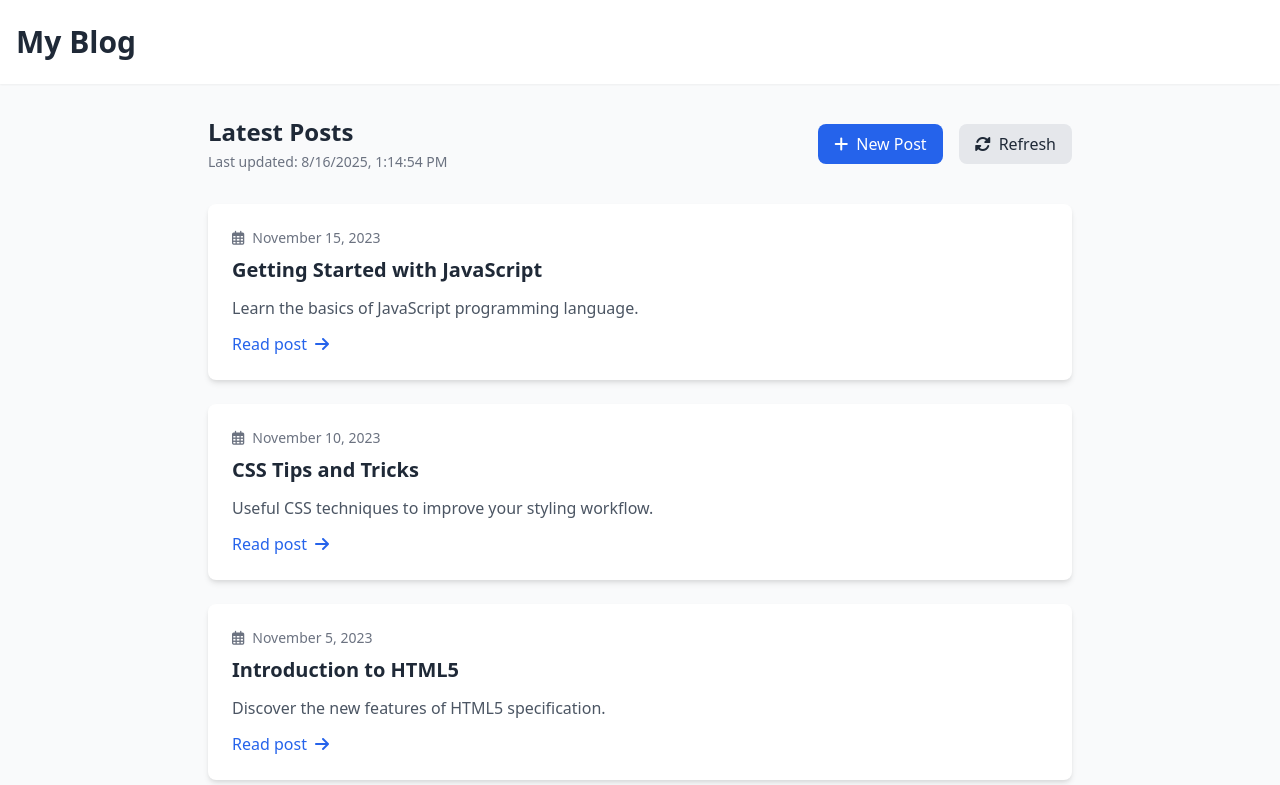
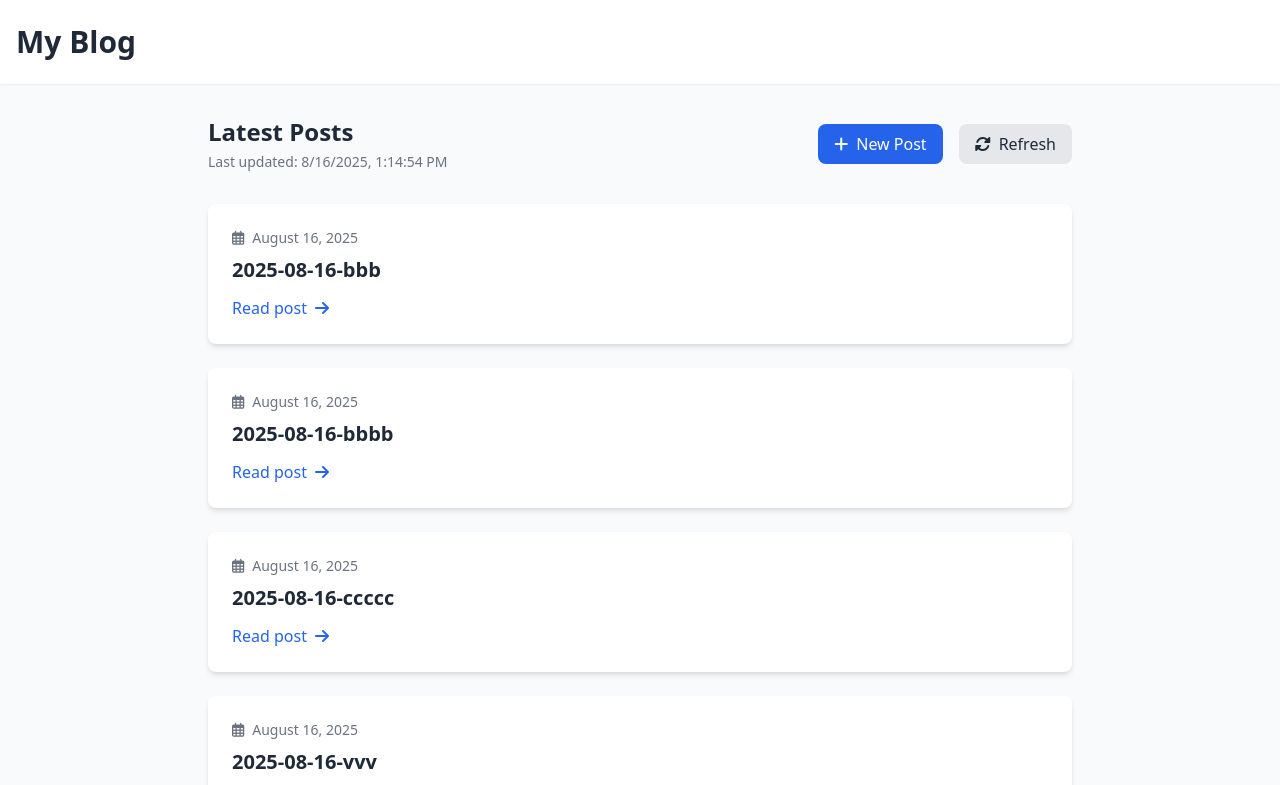
Before and after one commit to deyaaelmasry1/Iptv, a plain HTML site: page index.html in a window 1280 px wide. Both pictures are taken after a click on the button "Refresh". Shown: the top 785 px of the page. Drawn offline with nearby package versions, Linux system fonts and the light colour scheme.

Commit message:
Update index.html

```diff
--- a/index.html
+++ b/index.html
@@ -55,35 +55,26 @@
     </div>
   </footer>
 
+  <script src="/js/github-api.js"></script>
   <script>
     document.addEventListener('DOMContentLoaded', async () => {
-      // Sample posts data - replace with your actual data fetching logic
-      const samplePosts = [
-        {
-          title: "Getting Started with JavaScript",
-          slug: "2023-11-15-getting-started-with-javascript",
-          date: "2023-11-15",
-          excerpt: "Learn the basics of JavaScript programming language."
-        },
-        {
-          title: "CSS Tips and Tricks",
-          slug: "2023-11-10-css-tips-and-tricks",
-          date: "2023-11-10",
-          excerpt: "Useful CSS techniques to improve your styling workflow."
-        },
-        {
-          title: "Introduction to HTML5",
-          slug: "2023-11-05-introduction-to-html5",
-          date: "2023-11-05",
-          excerpt: "Discover the new features of HTML5 specification."
-        }
-      ];
+      const cms = new GitHubCMS();
 
       // Display posts function
+      async function loadAndDisplayPosts() {
+        try {
+          const posts = await cms.getPosts();
+          displayPosts(posts);
+        } catch (error) {
+          console.error('Error loading posts:', error);
+          showError('Failed to load posts. Please try again.');
+        }
+      }
+
       function displayPosts(posts) {
         const postsContainer = document.getElementById('posts-container');
 
-        if (posts.length === 0) {
+        if (!posts || posts.length === 0) {
           postsContainer.innerHTML = `
             <div class="bg-yellow-50 p-6 rounded-lg text-center">
               <i class="far fa-newspaper text-4xl text-yellow-400 mb-4"></i>
@@ -96,14 +87,29 @@
           return;
         }
 
-        postsContainer.innerHTML = posts.map(post => `
+        // Sort posts by date (newest first)
+        const sortedPosts = posts.sort((a, b) => {
+          const dateA = a.date ? new Date(a.date) : extractDateFromSlug(a.slug);
+          const dateB = b.date ? new Date(b.date) : extractDateFromSlug(b.slug);
+          return dateB - dateA;
+        });
+
+        postsContainer.innerHTML = sortedPosts.map(post => {
+          const postDate = post.date ? new Date(post.date) : extractDateFromSlug(post.slug);
+          const formattedDate = postDate.toLocaleDateString('en-US', {
+            year: 'numeric',
+            month: 'long',
+            day: 'numeric'
+          });
+
+          return `
             <article class="bg-white rounded-lg shadow-md hover:shadow-lg transition-shadow overflow-hidden">
               <a href="/posts/${post.slug}.html" class="block p-6">
                 <div class="flex items-center text-sm text-gray-500 mb-2">
                   <i class="far fa-calendar-alt mr-2"></i>
-                ${new Date(post.date).toLocaleDateString('en-US', { year: 'numeric', month: 'long', day: 'numeric' })}
+                  ${formattedDate}
                 </div>
-              <h3 class="text-xl font-bold text-gray-800 mb-3">${post.title}</h3>
+                <h3 class="text-xl font-bold text-gray-800 mb-3">${post.title || 'Untitled Post'}</h3>
                 ${post.excerpt ? `<p class="text-gray-600 mb-3">${post.excerpt}</p>` : ''}
                 <div class="flex items-center text-blue-600 font-medium">
                   <span>Read post</span>
@@ -111,16 +117,33 @@
                 </div>
               </a>
             </article>
-        `).join('');
+          `;
+        }).join('');
 
         document.getElementById('last-updated').textContent = `Last updated: ${new Date().toLocaleString()}`;
       }
 
-      // Simulate loading data
-      setTimeout(() => {
-        document.getElementById('loading').remove();
-        displayPosts(samplePosts);
-      }, 1000);
+      function extractDateFromSlug(slug) {
+        // Try to extract date from slug (format: YYYY-MM-DD-rest-of-slug)
+        const dateMatch = slug.match(/^(\d{4}-\d{2}-\d{2})/);
+        return dateMatch ? new Date(dateMatch[1]) : new Date(0); // Default to epoch if no date found
+      }
+
+      function showError(message) {
+        const postsContainer = document.getElementById('posts-container');
+        postsContainer.innerHTML = `
+          <div class="bg-red-50 p-6 rounded-lg text-center">
+            <i class="fas fa-exclamation-triangle text-4xl text-red-500 mb-4"></i>
+            <p class="text-lg mb-4">${message}</p>
+            <button onclick="window.location.reload()" class="px-4 py-2 bg-gray-200 rounded-lg hover:bg-gray-300">
+              <i class="fas fa-sync-alt mr-2"></i> Try Again
+            </button>
+          </div>
+        `;
+      }
+
+      // Initial load
+      loadAndDisplayPosts();
 
       // Refresh button functionality
       document.getElementById('refresh-posts').addEventListener('click', () => {
@@ -132,10 +155,7 @@
           </div>
         `;
 
-        setTimeout(() => {
-          postsContainer.innerHTML = '';
-          displayPosts(samplePosts);
-        }, 800);
+        loadAndDisplayPosts();
       });
     });
   </script>
```
Lines whose indentation alone changed are shown as unchanged.
